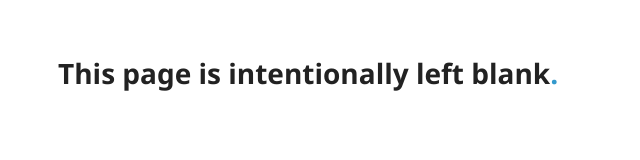
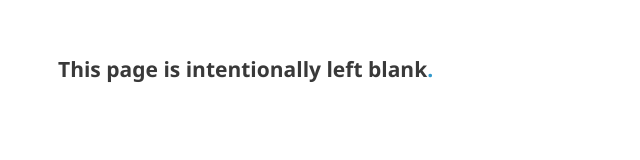
Before and after one commit to RoyHoulbec/BlankPage, a plain HTML site: page index.html in a window 1280 px wide. Shown: the whole page, without its empty margins (0-640 px from the left). Drawn offline with Linux system fonts and the light colour scheme.

Commit message:
Update index.html

```diff
--- a/index.html
+++ b/index.html
@@ -15,7 +15,7 @@
   <body>
 
 
-        <h1 class="view">This page is intentionally left blank<a href="https://royhoulbec.github.io/Stories/">.</a></h1>
+        <h2 class="view">This page is intentionally left blank<a href="https://royhoulbec.github.io/Stories/">.</a></h2>
 
 
     <script src="javascripts/scale.fix.js"></script>
```
